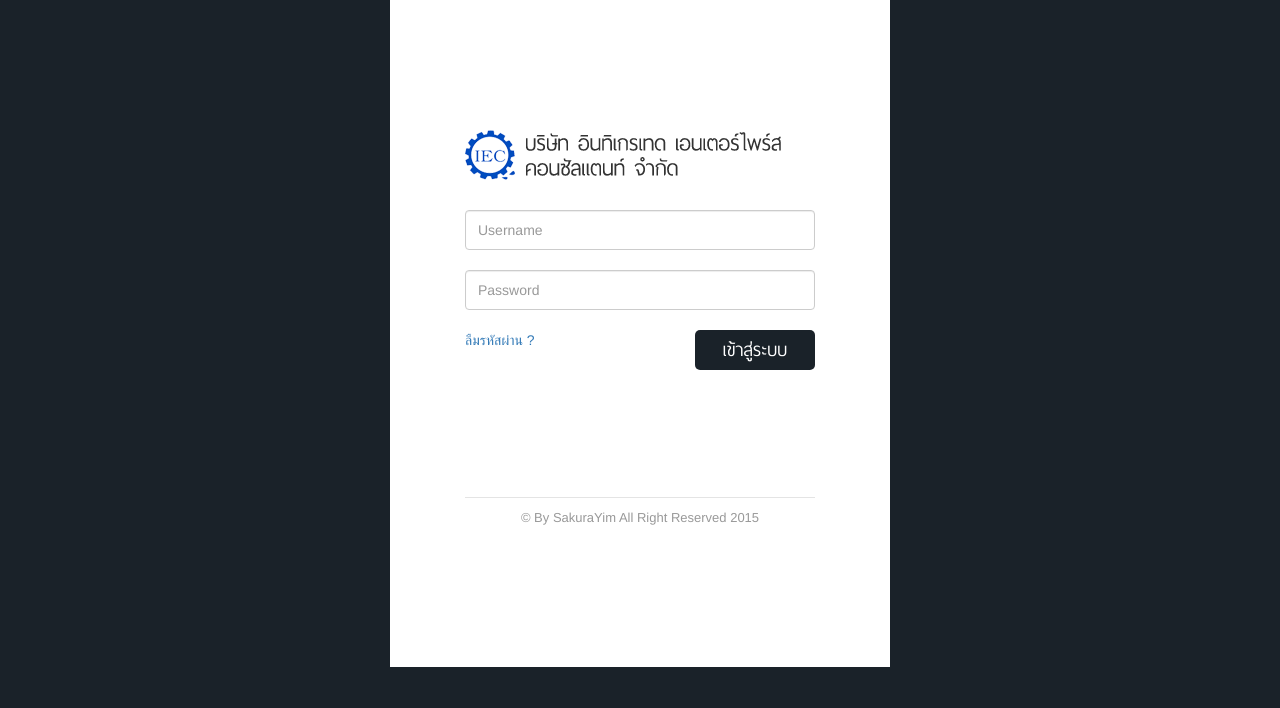
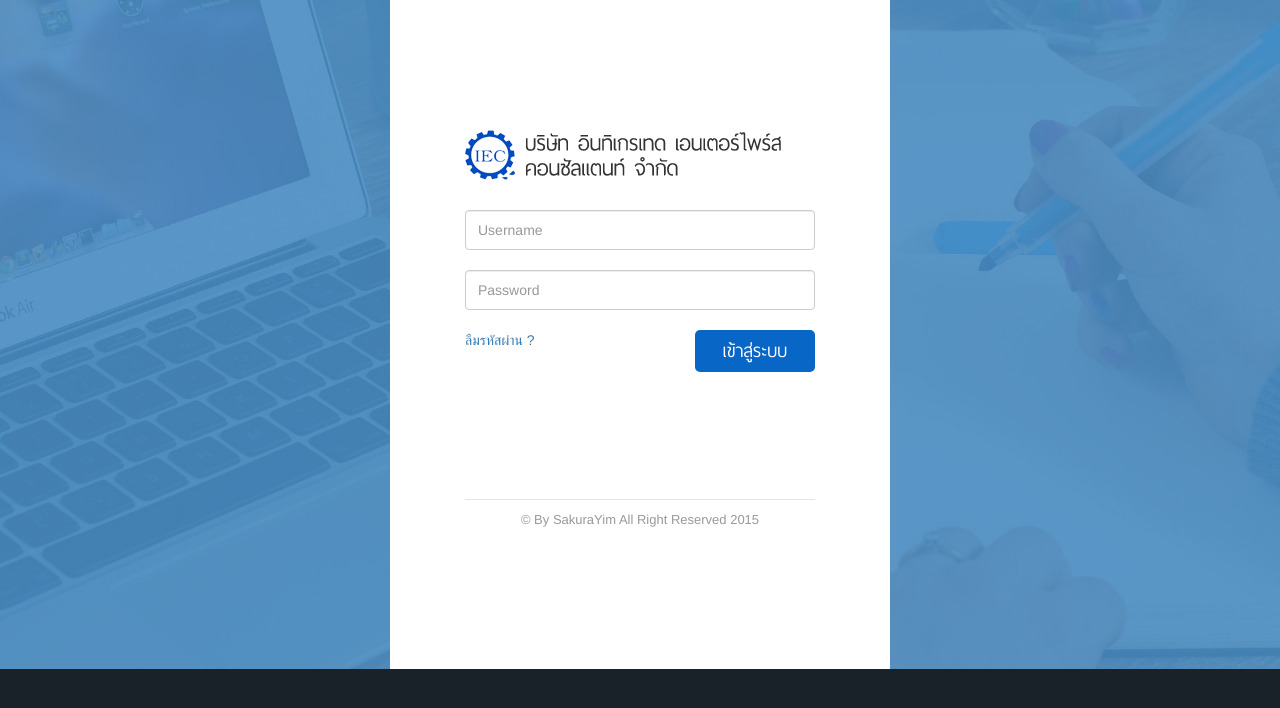
Before and after one commit to sakurayimyim/ManageDoc, a PHP site: page /login.php in a window 1280 px wide. Shown: the top 708 px of the page. Run offline with PHP 8.4, Linux system fonts and the light colour scheme.

Commit message:
BG หน้า Login

```diff
--- a/css/style.css
+++ b/css/style.css
@@ -74,10 +74,13 @@ text-decoration: none;
 	margin: 0 auto;
 }
 #login_bg{
-	margin: 0 auto;
-	width: 100%;
-	height: 600px;
-	background-color: #1A2229;
+	background-image: url(../images/loginbg.jpg);
+    background-repeat: no-repeat;
+    background-position: center;
+    background-size: cover;
+    width: 100%;
+    height: 100%;
+    background-color:
 }
 #login_mid{
 	background: #fff;
@@ -93,9 +96,9 @@ text-decoration: none;
 }
 .btn_login{
 	width: 120px;
-	height: 40px;
+	height: 42px;
 	color: #fff;
-	background-color: #1A2229;
+	background-color: #0866C6;
 	border-radius: 5px;
 	float: right;
 	font-family: ThaiSans Neue ;
```
Also changed, not shown: images/loginbg.jpg (added).
